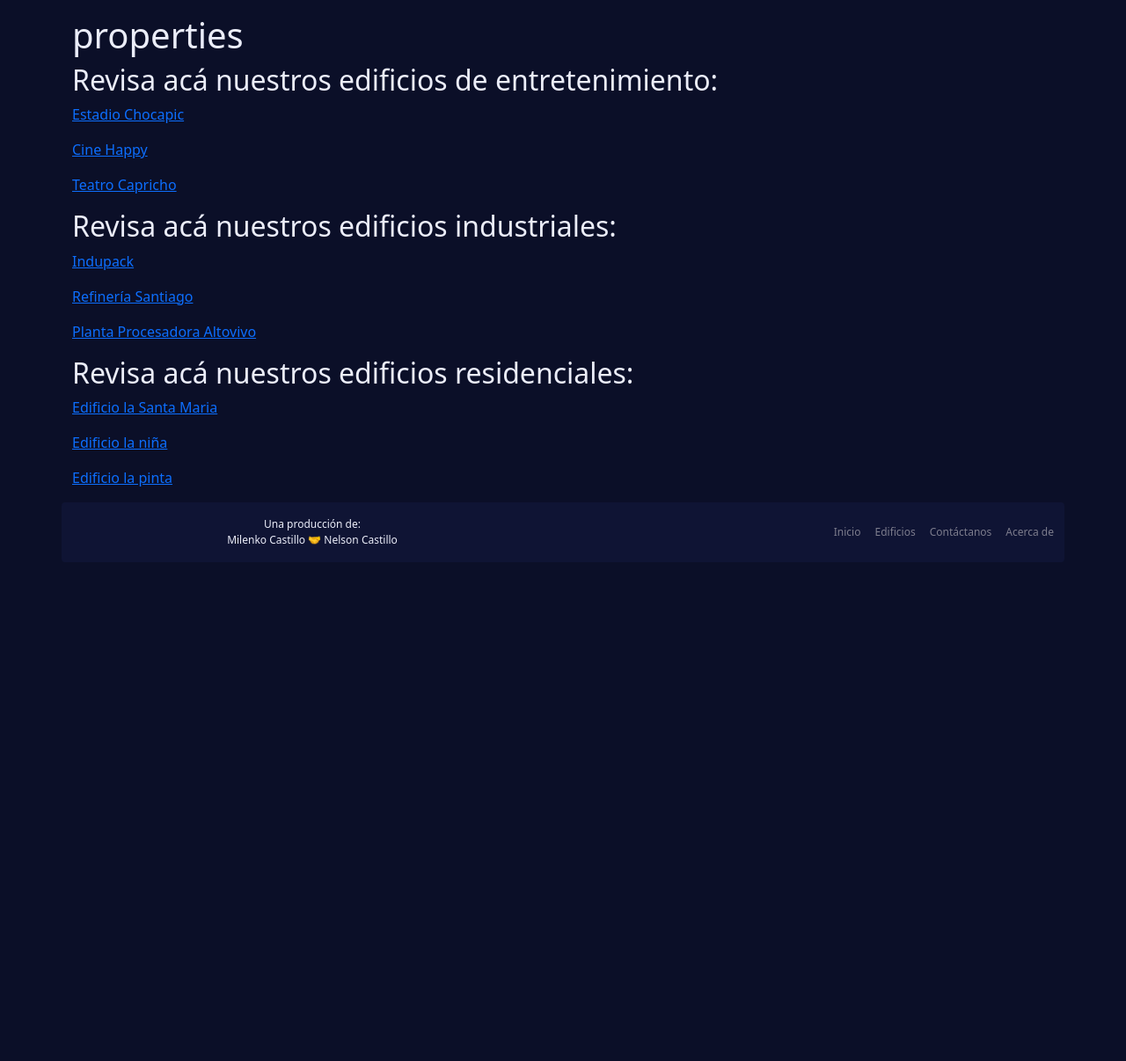
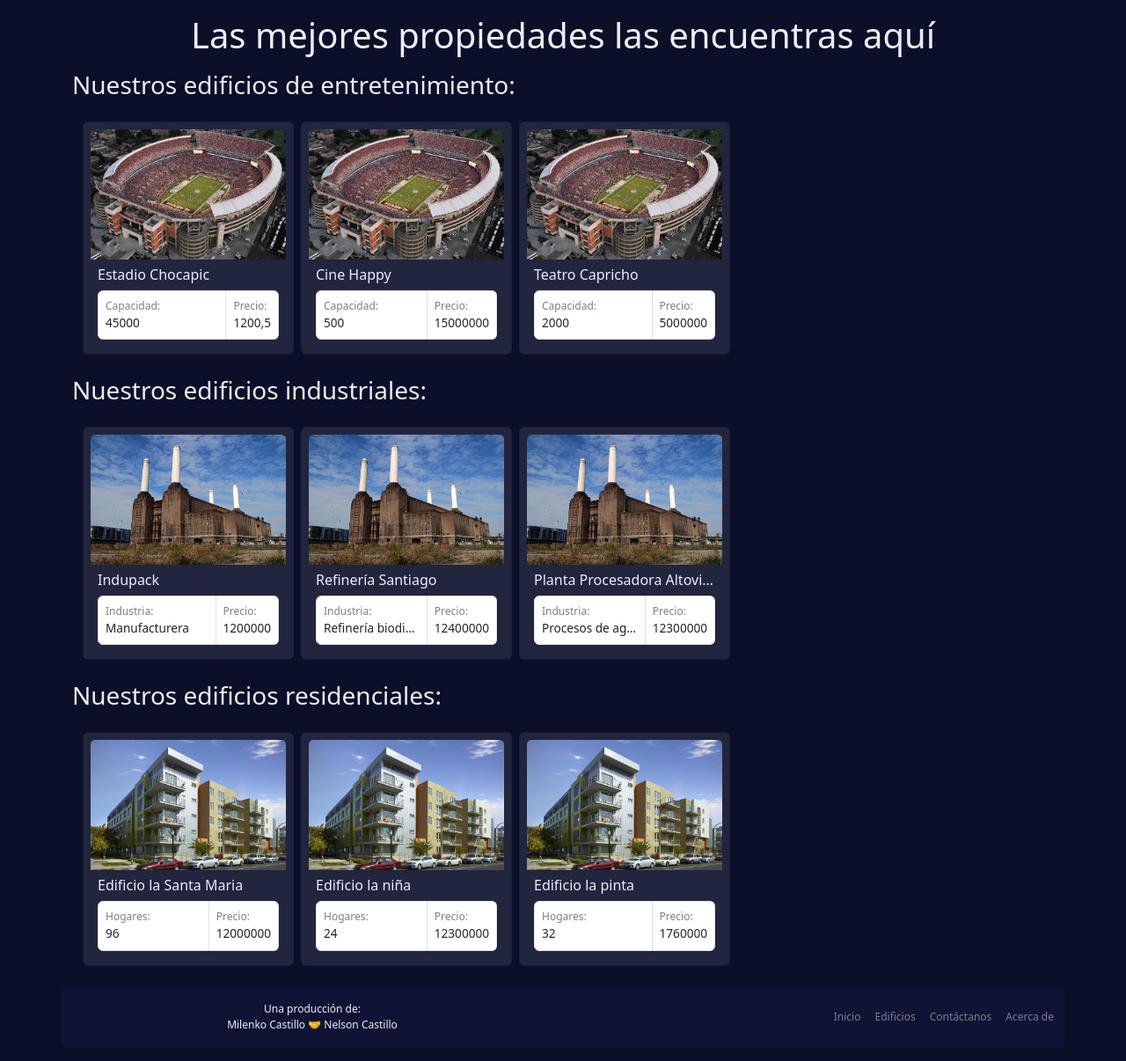
Before and after one commit to stixbunny/djangoprojectone, a Django app: page /edificios/ in a window 1280 px wide. Shown: the part 153-1359 px from the top of the page at 88% size. Before the commit the page ends 772 px from the top, so only its background shows below. Run offline with Django 4.2, Linux system fonts and the light colour scheme; data comes from the database, SQL or seed files in the repository; both versions use the stored data as it was after the commit.

Commit message:
vista edificios

```diff
--- a/djangoprojectone/settings.py
+++ b/djangoprojectone/settings.py
@@ -24,9 +24,11 @@ BASE_DIR = Path(__file__).resolve().parent.parent
 SECRET_KEY = config('SECRET_KEY')
 
 # SECURITY WARNING: don't run with debug turned on in production!
-DEBUG = config('DEBUG', default=False, cast=bool)
+# DEBUG = config('DEBUG', default=False, cast=bool)
+DEBUG = True
 
-ALLOWED_HOSTS = ['localhost','127.0.0.1']
+# ALLOWED_HOSTS = ['localhost','127.0.0.1']
+ALLOWED_HOSTS = []
 
 
 # Application definition
--- a/venta/static/css/style.css
+++ b/venta/static/css/style.css
@@ -8,6 +8,76 @@
   --accent: #296b1e;
 }
 
+/* ESTILOS */
+
+.secondary-bg {
+  background-color: var(--secondary-background);
+  border-radius: 4px;
+}
+
+h1 {
+  text-align: center;
+  text-wrap: balance;
+  /* color: var(--primary-button); */
+  /* text-shadow: 0 0 4px var(--text); */
+  margin-bottom: 1rem;
+}
+
+h3 {
+  margin-bottom: 1rem;
+}
+
+.card-body > h5 {
+  white-space: nowrap;
+  /* width: 100%; */
+  font-size: 1rem;
+  overflow-y: hidden;
+  text-overflow: ellipsis;
+}
+
+.card-body > h5::-webkit-scrollbar {
+  display: none;
+}
+
+.card {
+  width: 15rem;
+  background-color: var(--tertiary-background);
+  color: var(--text);
+}
+
+.card > img {
+  width: 100%;
+  aspect-ratio: 1.5/1;
+  object-fit: cover;
+}
+
+.card-body {
+  padding: 0.5rem;
+}
+
+.list-group-item {
+  font-size: 0.85rem;
+  white-space: nowrap;
+  overflow-y: hidden;
+  text-overflow: ellipsis;
+}
+
+.list-group-item > span {
+  display: block;
+  font-size: 0.75rem;
+  color: var(--secondary-text);
+}
+
+.list-group-item::-webkit-scrollbar {
+  display: none;
+}
+
+a {
+  text-decoration: none;
+}
+
+/* BODY */
+
 body {
   color: var(--text);
   background-color: var(--background);
@@ -16,6 +86,8 @@ body {
 body > * + * {
   margin: 1rem 0;
 }
+
+/* NAVBAR */
 
 nav {
   color: var(--text);
@@ -44,6 +116,18 @@ nav {
   border-radius: 50%;
 }
 
+.nav-item {
+  display: flex;
+  align-self: end;
+}
+
+#logout-link {
+  font-weight: 400;
+  font-size: 0.9rem;
+}
+
+/* FOOTER */
+
 footer {
   font-size: 0.75rem;
   color: var(--text);
@@ -56,10 +140,9 @@ footer a:hover {
   color: var(--primary-button);
 }
 
-.secondary-bg {
-  background-color: var(--secondary-background);
-  border-radius: 4px;
-}
+/* PAGINAS */
+
+/* login */
 
 #login-screen {
   text-align: center;
@@ -69,6 +152,16 @@ footer a:hover {
   .container-sm {
     width: 1200px;
   }
+}
+
+/* edificios */
+
+.property-list {
+  margin-bottom: 1rem;
+}
+
+.price-on-card {
+  min-width: fit-content;
 }
 
 /* small */
--- a/venta/templates/properties.html
+++ b/venta/templates/properties.html
@@ -1,17 +1,62 @@
 {% extends './base.html' %}
 {% load static %}
 {% block content %}
-<h1>properties</h1>
-<h2>Revisa acá nuestros edificios de entretenimiento:</h2>
+<h1>Las mejores propiedades las encuentras aquí</h1>
+<h3>Nuestros edificios de entretenimiento:</h3>
+<div class="property-list container-fluid py-2 overflow-auto">
+	<div class="d-flex flex-row flex-nowrap gap-2">
 		{% for entprop in EntProps %}
-<p><a href="/edificios/entretenimiento/{{entprop.id}}">{{ entprop.name }}</a></p>
+		<a href="/edificios/entretenimiento/{{entprop.id}}">
+			<div class="h-100 card p-2">
+				<img src="{% static './img/entertainment.jpg' %}" class="card-img-top" alt="...">
+				<div class="card-body">
+					<h5 class="card-title">{{ entprop.name }}</h5>
+					<ul class="list-group list-group-horizontal">
+						<li class="flex-fill list-group-item p-2"><span>Capacidad:</span>{{ entprop.capacity }}</li>
+						<li class="price-on-card list-group-item p-2"><span>Precio:</span>{{ entprop.price|floatformat }}</li>
+					</ul>
+				</div>
+			</div>
+		</a>
 		{% endfor %}
-<h2>Revisa acá nuestros edificios industriales:</h2>
+	</div>
+</div>
+<h3>Nuestros edificios industriales:</h3>
+<div class="property-list container-fluid py-2 overflow-auto">
+	<div class="d-flex flex-row flex-nowrap gap-2">
 		{% for indprop in IndProps %}
-<p><a href="/edificios/industrial/{{indprop.id}}">{{ indprop.name }}</a></p>
+		<a href="/edificios/industrial/{{indprop.id}}">
+			<div class="h-100 card p-2">
+				<img src="{% static './img/industrial.jpg' %}" class="card-img-top" alt="...">
+				<div class="card-body">
+					<h5 class="card-title">{{ indprop.name }}</h5>
+					<ul class="list-group list-group-horizontal">
+						<li class="flex-fill list-group-item p-2"><span>Industria:</span>{{ indprop.industry }}</li>
+						<li class="price-on-card list-group-item p-2"><span>Precio:</span>{{ indprop.price|floatformat }}</li>
+					</ul>
+				</div>
+			</div>
+		</a>
 		{% endfor %}
-<h2>Revisa acá nuestros edificios residenciales:</h2>
+	</div>
+</div>
+<h3>Nuestros edificios residenciales:</h3>
+<div class="property-list container-fluid py-2 overflow-auto">
+	<div class="d-flex flex-row flex-nowrap gap-2">
 		{% for resprop in ResProps %}
-<p><a href="/edificios/residencial/{{resprop.id}}">{{ resprop.name }}</a></p>
+		<a href="/edificios/residencial/{{resprop.id}}">
+			<div class="h-100 card p-2">
+				<img src="{% static './img/residential.jpg' %}" class="card-img-top" alt="...">
+				<div class="card-body">
+					<h5 class="card-title">{{ resprop.name }}</h5>
+					<ul class="list-group list-group-horizontal">
+						<li class="flex-fill list-group-item p-2"><span>Hogares:</span>{{ resprop.total_rooms }}</li>
+						<li class="price-on-card list-group-item p-2"><span>Precio:</span>{{ resprop.price|floatformat }}</li>
+					</ul>
+				</div>
+			</div>
+		</a>
 		{% endfor %}
+	</div>
+</div>
 {% endblock %}
```
Also changed, not shown: db.sqlite3, edificio/static/img/cinema.jpg (added). Lines whose indentation alone changed are shown as unchanged.
